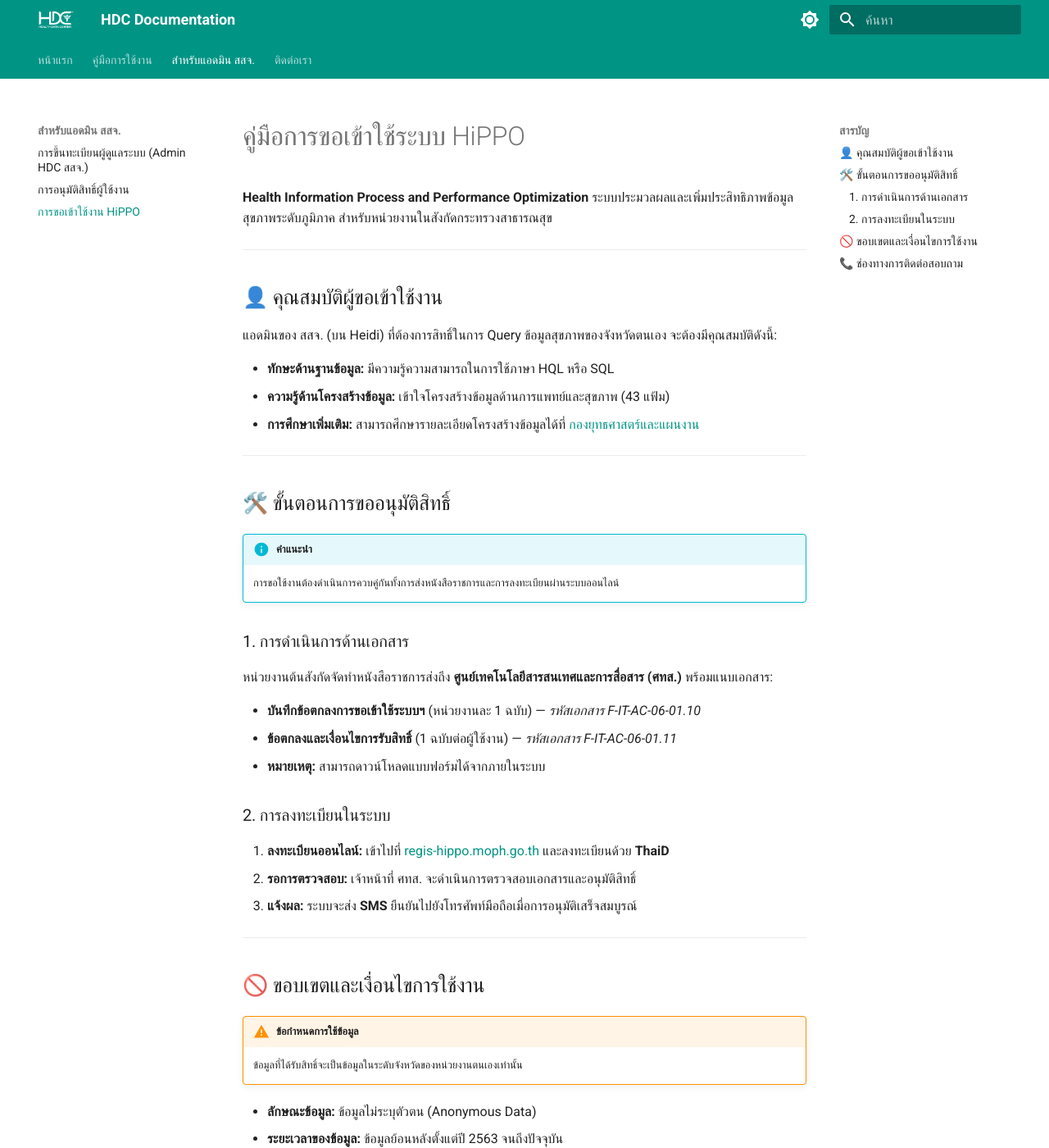
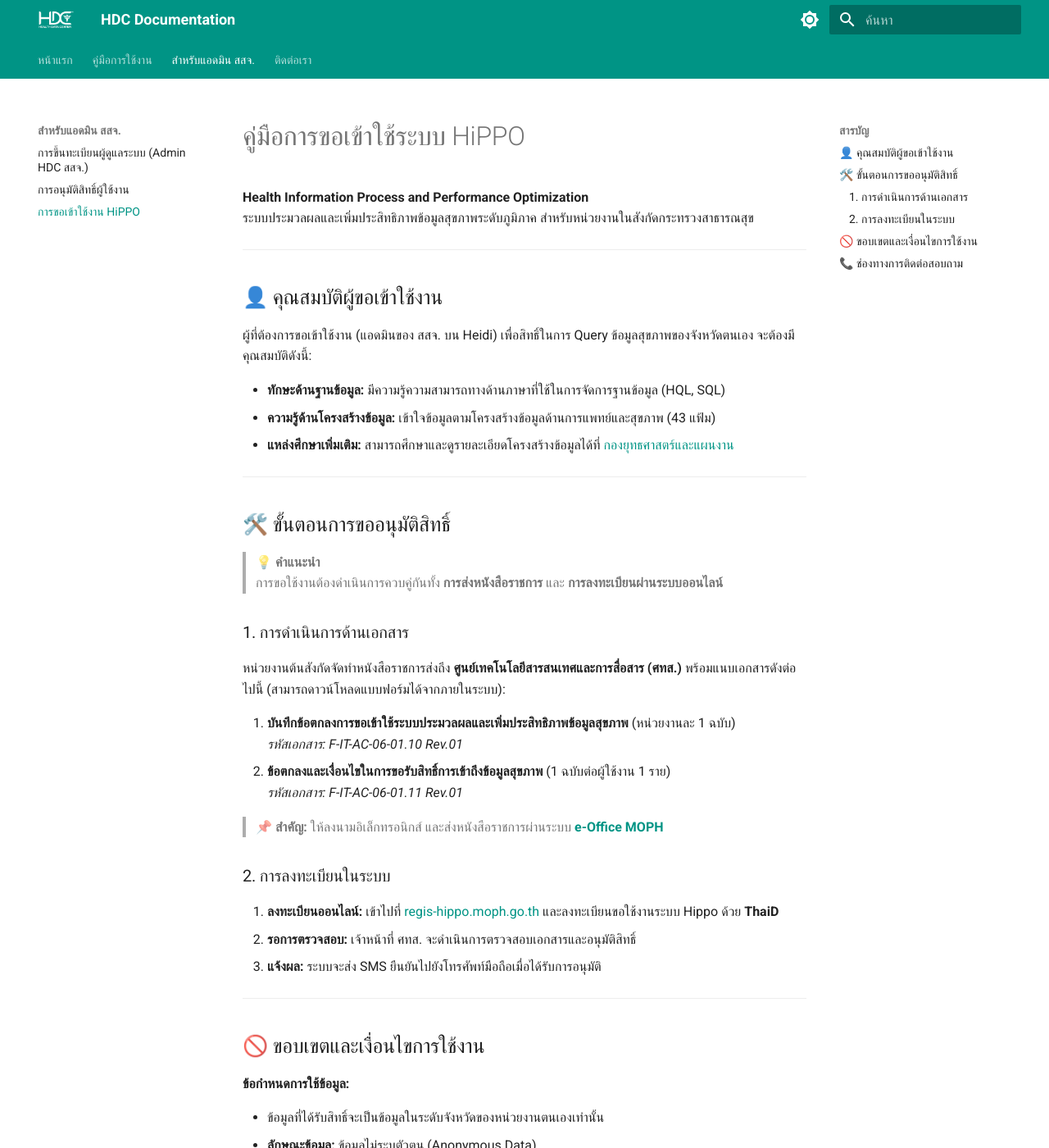
Before and after one commit to dmdmoph/hdc-docs, an MkDocs documentation site: the page built from docs/admin/hippo.md, in a window 1280 px wide and 1400 px high. Shown: the whole window at 82% size. Built offline with MkDocs 1.6.1 and Material for MkDocs 9.7.7, drawn with Linux system fonts in a browser that asks for light colours; some of the changed text lies outside the part shown.

Commit message:
update pic for new ui web

```diff
--- a/docs/admin/hippo.md
+++ b/docs/admin/hippo.md
@@ -1,57 +1,63 @@
 # คู่มือการขอเข้าใช้ระบบ HiPPO
 
-**Health Information Process and Performance Optimization** ระบบประมวลผลและเพิ่มประสิทธิภาพข้อมูลสุขภาพระดับภูมิภาค สำหรับหน่วยงานในสังกัดกระทรวงสาธารณสุข
+**Health Information Process and Performance Optimization**
+ระบบประมวลผลและเพิ่มประสิทธิภาพข้อมูลสุขภาพระดับภูมิภาค สำหรับหน่วยงานในสังกัดกระทรวงสาธารณสุข
 
 ---
 
 ## 👤 คุณสมบัติผู้ขอเข้าใช้งาน
-แอดมินของ สสจ. (บน Heidi) ที่ต้องการสิทธิ์ในการ Query ข้อมูลสุขภาพของจังหวัดตนเอง จะต้องมีคุณสมบัติดังนี้:
 
-* **ทักษะด้านฐานข้อมูล:** มีความรู้ความสามารถในการใช้ภาษา HQL หรือ SQL
-* **ความรู้ด้านโครงสร้างข้อมูล:** เข้าใจโครงสร้างข้อมูลด้านการแพทย์และสุขภาพ (43 แฟ้ม)
-* **การศึกษาเพิ่มเติม:** สามารถศึกษารายละเอียดโครงสร้างข้อมูลได้ที่ [กองยุทธศาสตร์และแผนงาน](https://hdata.moph.go.th/site/)
+ผู้ที่ต้องการขอเข้าใช้งาน (แอดมินของ สสจ. บน Heidi) เพื่อสิทธิ์ในการ Query ข้อมูลสุขภาพของจังหวัดตนเอง จะต้องมีคุณสมบัติดังนี้:
+
+* **ทักษะด้านฐานข้อมูล:** มีความรู้ความสามารถทางด้านภาษาที่ใช้ในการจัดการฐานข้อมูล (HQL, SQL)
+* **ความรู้ด้านโครงสร้างข้อมูล:** เข้าใจข้อมูลตามโครงสร้างข้อมูลด้านการแพทย์และสุขภาพ (43 แฟ้ม)
+* **แหล่งศึกษาเพิ่มเติม:** สามารถศึกษาและดูรายละเอียดโครงสร้างข้อมูลได้ที่ [กองยุทธศาสตร์และแผนงาน](https://hdata.moph.go.th/site/)
 
 ---
 
 ## 🛠️ ขั้นตอนการขออนุมัติสิทธิ์
 
-!!! info "คำแนะนำ"
-    การขอใช้งานต้องดำเนินการควบคู่กันทั้งการส่งหนังสือราชการและการลงทะเบียนผ่านระบบออนไลน์
+> 💡 **คำแนะนำ**
+> การขอใช้งานต้องดำเนินการควบคู่กันทั้ง **การส่งหนังสือราชการ** และ **การลงทะเบียนผ่านระบบออนไลน์**
 
 ### 1. การดำเนินการด้านเอกสาร
-หน่วยงานต้นสังกัดจัดทำหนังสือราชการส่งถึง **ศูนย์เทคโนโลยีสารสนเทศและการสื่อสาร (ศทส.)** พร้อมแนบเอกสาร:
+หน่วยงานต้นสังกัดจัดทำหนังสือราชการส่งถึง **ศูนย์เทคโนโลยีสารสนเทศและการสื่อสาร (ศทส.)** พร้อมแนบเอกสารดังต่อไปนี้ (สามารถดาวน์โหลดแบบฟอร์มได้จากภายในระบบ):
 
-* **บันทึกข้อตกลงการขอเข้าใช้ระบบฯ** (หน่วยงานละ 1 ฉบับ) — *รหัสเอกสาร F-IT-AC-06-01.10*
-* **ข้อตกลงและเงื่อนไขการรับสิทธิ์** (1 ฉบับต่อผู้ใช้งาน) — *รหัสเอกสาร F-IT-AC-06-01.11*
-* **หมายเหตุ:** สามารถดาวน์โหลดแบบฟอร์มได้จากภายในระบบ
+1. **บันทึกข้อตกลงการขอเข้าใช้ระบบประมวลผลและเพิ่มประสิทธิภาพข้อมูลสุขภาพ** (หน่วยงานละ 1 ฉบับ)
+   *รหัสเอกสาร: F-IT-AC-06-01.10 Rev.01*
+2. **ข้อตกลงและเงื่อนไขในการขอรับสิทธิ์การเข้าถึงข้อมูลสุขภาพ** (1 ฉบับต่อผู้ใช้งาน 1 ราย)
+   *รหัสเอกสาร: F-IT-AC-06-01.11 Rev.01*
+
+> 📌 **สำคัญ:** ให้ลงนามอิเล็กทรอนิกส์ และส่งหนังสือราชการผ่านระบบ **[e-Office MOPH](https://eoffice.moph.go.th/)**
 
 ### 2. การลงทะเบียนในระบบ
-1. **ลงทะเบียนออนไลน์:** เข้าไปที่ [regis-hippo.moph.go.th](https://regis-hippo.moph.go.th/) และลงทะเบียนด้วย **ThaiD**
+1. **ลงทะเบียนออนไลน์:** เข้าไปที่ [regis-hippo.moph.go.th](https://regis-hippo.moph.go.th/) และลงทะเบียนขอใช้งานระบบ Hippo ด้วย **ThaiD**
 2. **รอการตรวจสอบ:** เจ้าหน้าที่ ศทส. จะดำเนินการตรวจสอบเอกสารและอนุมัติสิทธิ์
-3. **แจ้งผล:** ระบบจะส่ง **SMS** ยืนยันไปยังโทรศัพท์มือถือเมื่อการอนุมัติเสร็จสมบูรณ์
+3. **แจ้งผล:** ระบบจะส่ง SMS ยืนยันไปยังโทรศัพท์มือถือเมื่อได้รับการอนุมัติ
 
 ---
 
 ## 🚫 ขอบเขตและเงื่อนไขการใช้งาน
 
-!!! warning "ข้อกำหนดการใช้ข้อมูล"
-    ข้อมูลที่ได้รับสิทธิ์จะเป็นข้อมูลในระดับจังหวัดของหน่วยงานตนเองเท่านั้น
+**ข้อกำหนดการใช้ข้อมูล:**
 
+* ข้อมูลที่ได้รับสิทธิ์จะเป็นข้อมูลในระดับจังหวัดของหน่วยงานตนเองเท่านั้น
 * **ลักษณะข้อมูล:** ข้อมูลไม่ระบุตัวตน (Anonymous Data)
 * **ระยะเวลาของข้อมูล:** ข้อมูลย้อนหลังตั้งแต่ปี 2563 จนถึงปัจจุบัน
 * **ข้อจำกัดสิทธิ์:** กำหนดให้ใช้งานได้ **สสจ. ละ 3 ท่าน**
-* **ช่องทางเข้าใช้งาน:** เข้าใช้งานผ่าน **ThaiD** หรือ **MyMOPH** ได้ที่ [hippo.moph.go.th](https://hippo.moph.go.th/)
-* **คู่มือการใช้งาน:** สามารถศึกษาคู่มือฉบับเต็มได้ภายในระบบหลังจาก Login
+* **ช่องทางเข้าใช้งาน:** เข้าใช้งานด้วย MyMOPH หรือ ThaiD ได้ที่ [hippo.moph.go.th](https://hippo.moph.go.th/)
+* **คู่มือการใช้งาน:** สามารถศึกษาคู่มือฉบับเต็มได้ภายในระบบหลังจาก Login เรียบร้อยแล้ว
 
 ---
 
 ## 📞 ช่องทางการติดต่อสอบถาม
-**กลุ่มพัฒนาการบริหารข้อมูล ศูนย์เทคโนโลยีสารสนเทศและการสื่อสาร (ศทส.)**
 
-* **Email:** dmd.moph@gmail.com
-* **โทรศัพท์:** 02 590 2180-87 ต่อ 313 หรือ 419
-* **มือถือ:** 083-0649863
-* **เว็บไซต์:** [dmd-ict.moph.go.th](https://dmd-ict.moph.go.th)
+**กลุ่มพัฒนาการบริหารข้อมูล**
+ศูนย์เทคโนโลยีสารสนเทศและการสื่อสาร (ศทส.)
 
----
-*ปรับปรุงข้อมูลล่าสุด: 18/11/2025*
+* 📧 **Email:** dmd.moph@gmail.com
+* ☎️ **โทรศัพท์:** 02 590 2180-87 ต่อ 313 หรือ 419
+* 📱 **มือถือ:** 083-0649863
+* 🌐 **เว็บไซต์:** [dmd-ict.moph.go.th](https://dmd-ict.moph.go.th)
+
+*(ปรับปรุงข้อมูลล่าสุดอ้างอิง Version: 24/08/2026)*
```
Also changed, not shown: docs/admin/admin.md (+3 -3 lines), docs/manual/add-rights.md (+1 -1 lines), docs/manual/home-bp.md (+7 -7 lines), docs/manual/user.md (+1 -1 lines), docs/assets/admin-member.png, docs/assets/admin-menu.png, docs/assets/hbp-request-ok.png (deleted), docs/assets/hbp-upload-form.png (deleted), docs/assets/profile-menu.png (renamed from docs/assets/rights-menu.png), docs/assets/regis-form.png (renamed from docs/assets/hbp-form.png), docs/assets/upload-form.png (added), 4 other files.
